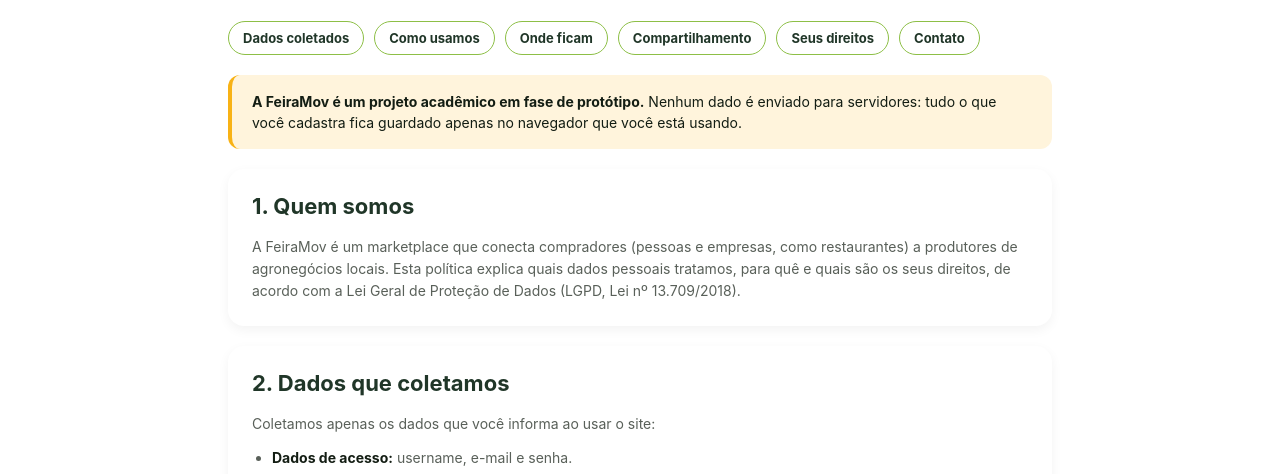
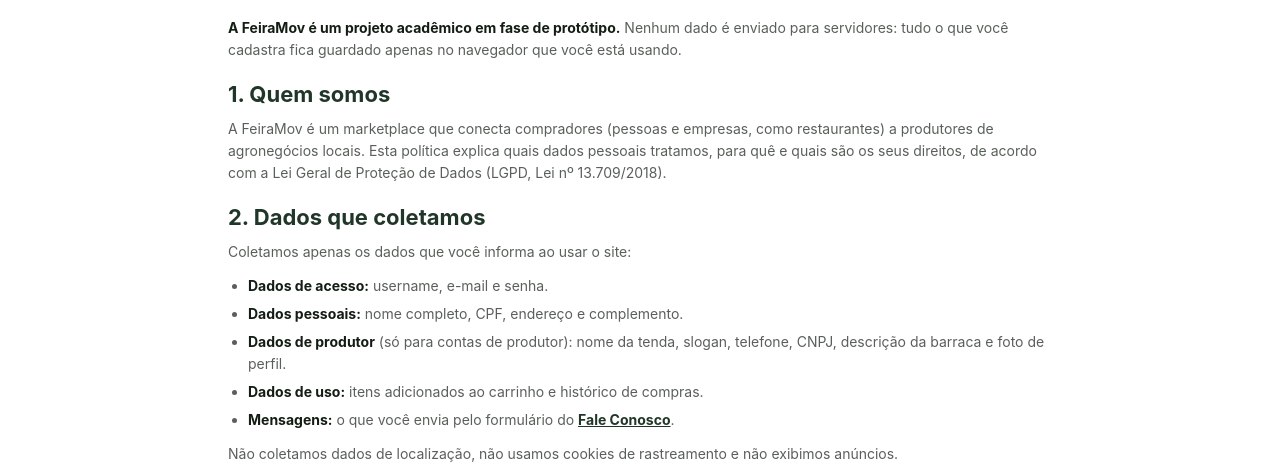
Before and after one commit to snowyfranzz/feira-mov, a plain HTML site: page src/html/politica-privacidade.html in a window 1280 px wide. Shown: the part 243-717 px from the top of the page. Drawn offline with Linux system fonts and the light colour scheme.

```diff
--- a/src/css/style_ajuda.css
+++ b/src/css/style_ajuda.css
@@ -187,24 +187,9 @@
    POLÍTICA DE PRIVACIDADE (texto corrido)
    ========================================================== */
 
-.documento-aviso {
-    padding: 16px 20px;
-    border-left: 4px solid var(--amarelo-destaque);
-    border-radius: 12px;
-    background-color: #FFF4DC;
-}
-
-.documento-aviso p {
-    margin: 0;
-    font-size: 14px;
-    line-height: 21px;
-}
-
-.documento-secao {
-    padding: 24px;
-    border-radius: var(--borda-radius);
-    background-color: #ffffff;
-    box-shadow: var(--sombra);
+/* sem caixas: só o texto, separado por espaço entre as seções */
+.documento-secao h2 {
+    margin-bottom: 10px;
 }
 
 .documento-secao p,
@@ -238,6 +223,11 @@
 /* na política as seções ficam mais próximas umas das outras */
 .ajuda.documento {
     gap: 20px;
+}
+
+/* sem o índice embaixo, a data não precisa de espaço extra */
+.documento .ajuda-topo p {
+    margin-bottom: 0;
 }
 
 /* ==========================================================
@@ -434,10 +424,6 @@
         grid-template-columns: 1fr;
     }
 
-    .documento-secao {
-        padding: 18px 16px;
-    }
-
     .contato-canais,
     .contato-canais--redes,
     .contato-linha {
--- a/src/html/politica-privacidade.html
+++ b/src/html/politica-privacidade.html
@@ -104,17 +104,9 @@
             <section class="ajuda-topo">
                 <h1>Política de Privacidade</h1>
                 <p>Última atualização: 20 de novembro de 2026.</p>
-                <nav class="ajuda-indice" aria-label="Seções da política">
-                    <a href="#coleta">Dados coletados</a>
-                    <a href="#uso">Como usamos</a>
-                    <a href="#armazenamento">Onde ficam</a>
-                    <a href="#compartilhamento">Compartilhamento</a>
-                    <a href="#direitos">Seus direitos</a>
-                    <a href="#contato-privacidade">Contato</a>
-                </nav>
             </section>
 
-            <section class="documento-aviso">
+            <section class="documento-secao">
                 <p><strong>A FeiraMov é um projeto acadêmico em fase de protótipo.</strong> Nenhum dado é enviado para servidores: tudo o que você cadastra fica guardado apenas no navegador que você está usando.</p>
             </section>
 
@@ -180,8 +172,8 @@
                 <p>Esta política pode ser atualizada conforme o projeto evoluir, por exemplo quando os dados passarem a ser guardados em um servidor. A data da última atualização fica sempre no topo desta página.</p>
             </section>
 
-            <section class="ajuda-contato" id="contato-privacidade">
-                <h2>Dúvidas sobre privacidade?</h2>
+            <section class="documento-secao" id="contato-privacidade">
+                <h2>8. Dúvidas sobre privacidade</h2>
                 <p>Fale com a equipe da FeiraMov pelo e-mail <a href="mailto:contato@feiramov.com.br">contato@feiramov.com.br</a> ou veja todos os canais na página <a href="fale-conosco.html">Fale Conosco</a>.</p>
             </section>
 
```
